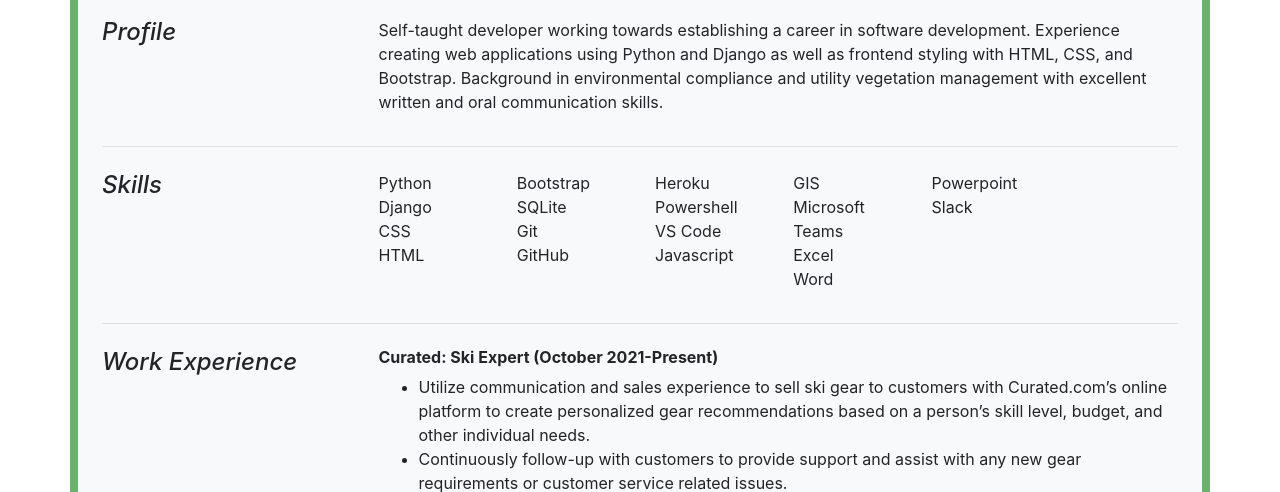
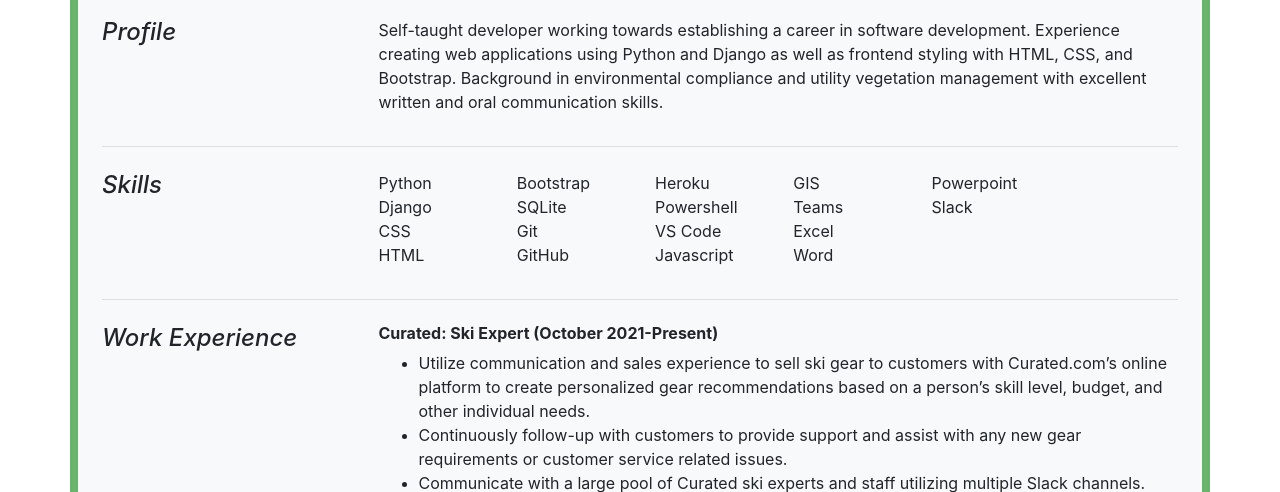
Before and after one commit to rbeazley18/portfolioDjango, a Django app: page /resume/ in a window 1280 px wide. Shown: the part 307-799 px from the top of the page. Run offline with Django 4.2, Linux system fonts and the light colour scheme; some libraries are stand-ins or nearby versions.

Commit message:
update resume

```diff
--- a/portfolio/templates/portfolio/resume.html
+++ b/portfolio/templates/portfolio/resume.html
@@ -82,7 +82,7 @@
                             <div class="col-md-2">
                                 <ul class="list-unstyled">
                                     <li>GIS</li>
-                                    <li>Microsoft Teams</li>
+                                    <li>Teams</li>
                                     <li>Excel</li>
                                     <li>Word</li>
                                 </ul>
```
